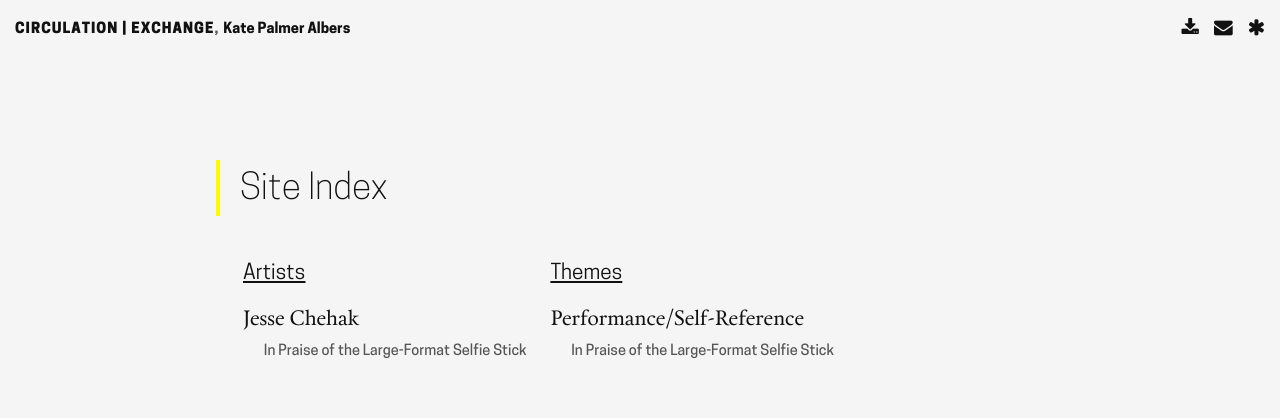
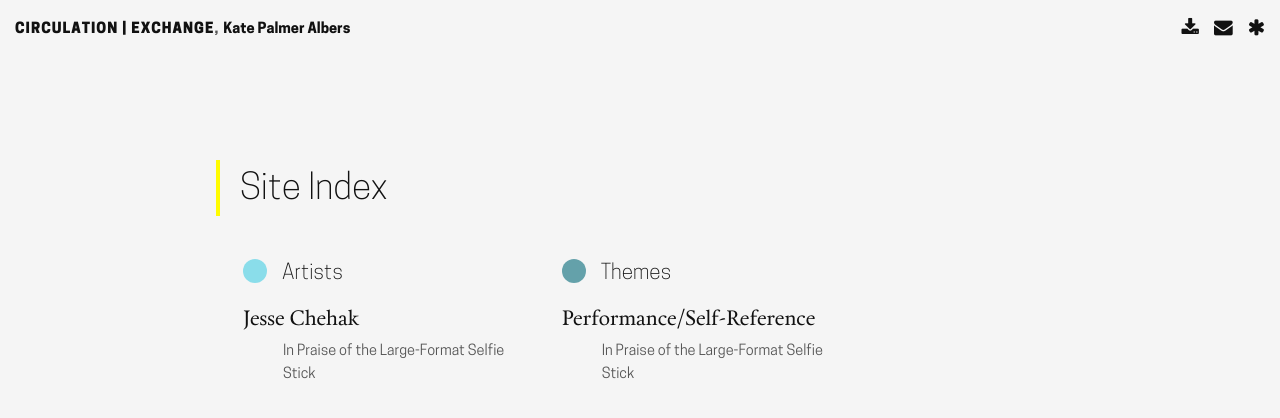
Before and after one commit to katepalbers/circ-exchg, a Jekyll site: the page built from siteindex.html, in a window 1280 px wide. Shown: the top 418 px of the page. Built offline with Jekyll 4.4.1, drawn with Linux system fonts in a browser that asks for light colours; nearby versions of some CDN libraries; some web fonts are replaced.

Commit message:
Styles for the site index

```diff
--- a/siteindex.html
+++ b/siteindex.html
@@ -7,14 +7,14 @@ layout: page
 		padding-right: 1em;
 	}
 	ul ul {
-		padding-left: 1em;
+		padding-left: 40px;
 		margin-top: 5px;
 		margin-bottom: 30px;
 		list-style-type: circle;
 	}
 	article.informational ul ul li {
 		/*list-style-type: circle;*/
-		font-family: CooperHewitt_Medium;
+		font-family: CooperHewitt_Book;
 		font-size: .7em;
 		font-weight: normal;
 		color: #555;
@@ -22,6 +22,10 @@ layout: page
 	}
 	ul ul a {
 		border-bottom: none;
+	}
+	svg.icon {
+		float: left;
+		margin-right: 15px;
 	}
 </style>
 {% capture artist_data %}{% for post in site.posts %}{% for item in post.network %}{{ item.artist }}|{% endfor %}{% endfor %}{% endcapture %}
@@ -42,7 +46,7 @@ layout: page
 
 <table>
 <tr>
-<td><h3><strong>Artists</strong></h3>
+<td><svg class="icon" height="24" width="24"><circle cx="12" cy="12" r="12" fill="#8addea" /></svg> <h3>Artists</h3>
 <ul>
 	{% for item in unique_artists_array %}{% assign node_artist = item %}<li id="{{ node_artist | downcase | remove: ' ' }}">{{ node_artist }}
 	<ul>
@@ -50,7 +54,7 @@ layout: page
 	</ul></li>{% endfor %}
 </ul>
 </td>
-<td><h3><strong>Themes</strong></h3>
+<td><svg class="icon" height="24" width="24"><circle cx="12" cy="12" r="12" fill="#64a1aa" /></svg> <h3>Themes</h3>
 <ul>
 	{% for item in unique_themes_array %}{% assign node_theme = item %}<li id="{{ node_theme | downcase | remove: ' ' | remove: '/' | remove: ':' | remove: '-' }}">{{ node_theme }}
 	<ul>
```
